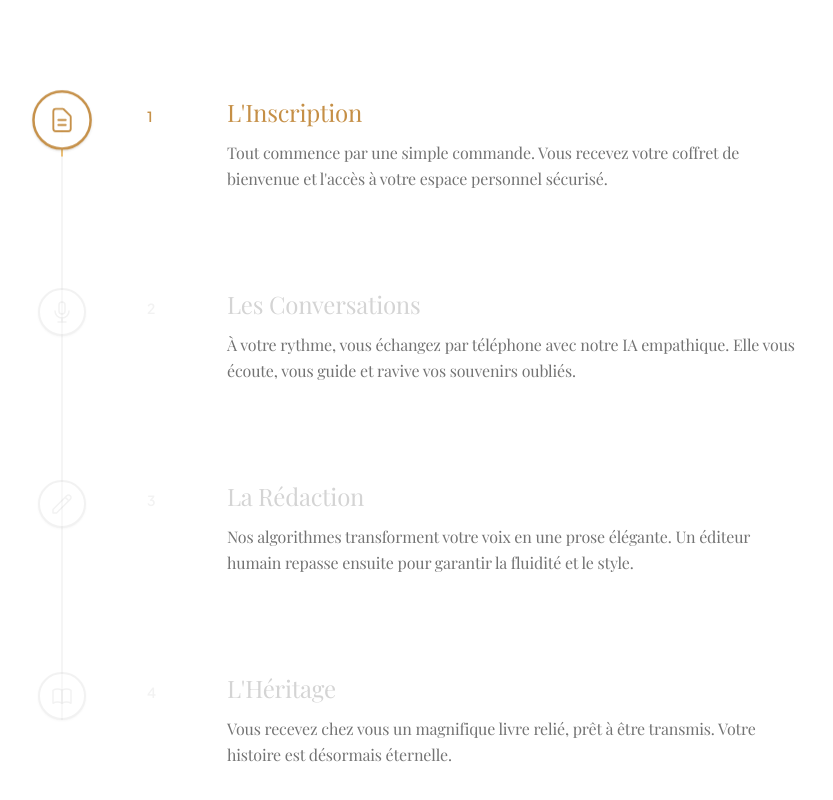
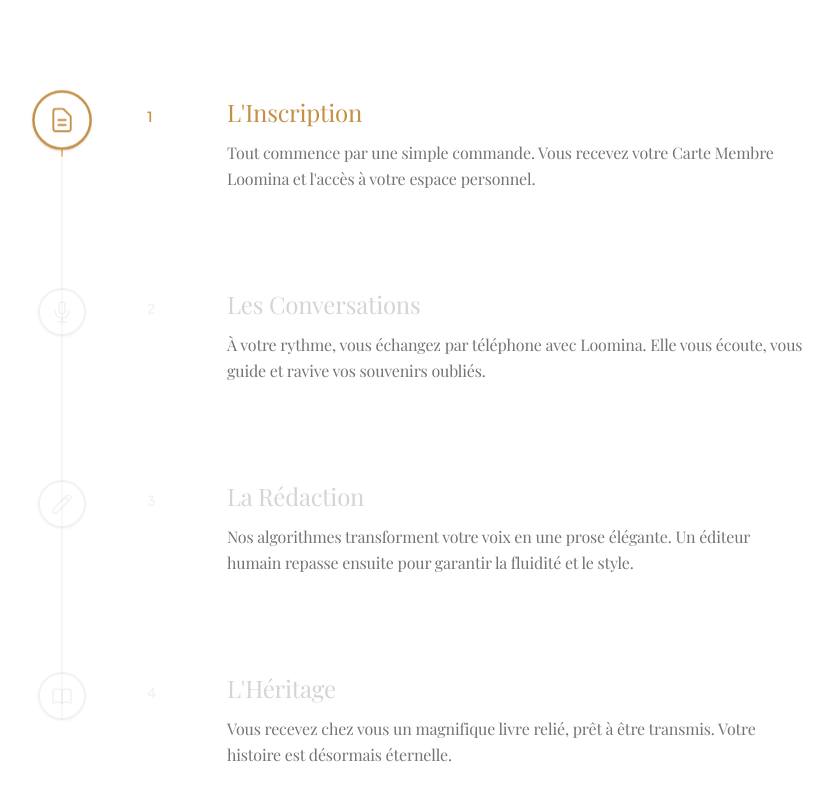
Before and after one commit to solalchetrit/loomina, a Next.js app: page / in a window 1280 px wide. Shown: the part 1804-2604 px from the top of the page, without its empty margins (213-1046 px from the left). Built offline with nearby package versions, Linux system fonts and the light colour scheme; a web font is replaced by a local one.

Commit message:
Update Header menu, HowItWorks text, and Favicon

```diff
--- a/components/Header.tsx
+++ b/components/Header.tsx
@@ -6,8 +6,8 @@
 import { motion, AnimatePresence, useScroll, useMotionValueEvent } from "framer-motion";
 
 const NAV_LINKS = [
-  { href: "#process", label: "Le Parcours" },
-  { href: "#offres", label: "Offre" },
+  { href: "#process", label: "L’Expérience" },
+  { href: "#offres", label: "L'Offre" },
 ];
 
 import { usePathname } from "next/navigation";
--- a/components/HowItWorks.tsx
+++ b/components/HowItWorks.tsx
@@ -7,7 +7,7 @@
   {
     chapter: "1",
     title: "L'Inscription",
-    description: "Tout commence par une simple commande. Vous recevez votre coffret de bienvenue et l'accès à votre espace personnel sécurisé.",
+    description: "Tout commence par une simple commande. Vous recevez votre Carte Membre Loomina et l'accès à votre espace personnel.",
     icon: (
       <svg fill="none" viewBox="0 0 24 24" stroke="currentColor" className="w-6 h-6">
         <path strokeLinecap="round" strokeLinejoin="round" strokeWidth={1.5} d="M9 12h6m-6 4h6m2 5H7a2 2 0 01-2-2V5a2 2 0 012-2h5.586a1 1 0 01.707.293l5.414 5.414a1 1 0 01.293.707V19a2 2 0 01-2 2z" />
@@ -17,7 +17,7 @@
   {
     chapter: "2",
     title: "Les Conversations",
-    description: "À votre rythme, vous échangez par téléphone avec notre IA empathique. Elle vous écoute, vous guide et ravive vos souvenirs oubliés.",
+    description: "À votre rythme, vous échangez par téléphone avec Loomina. Elle vous écoute, vous guide et ravive vos souvenirs oubliés.",
     icon: (
       <svg fill="none" viewBox="0 0 24 24" stroke="currentColor" className="w-6 h-6">
         <path strokeLinecap="round" strokeLinejoin="round" strokeWidth={1.5} d="M19 11a7 7 0 01-7 7m0 0a7 7 0 01-7-7m7 7v4m0 0H8m4 0h4m-4-8a3 3 0 01-3-3V5a3 3 0 116 0v6a3 3 0 01-3 3z" />
```
Also changed, not shown: app/icon.png.
